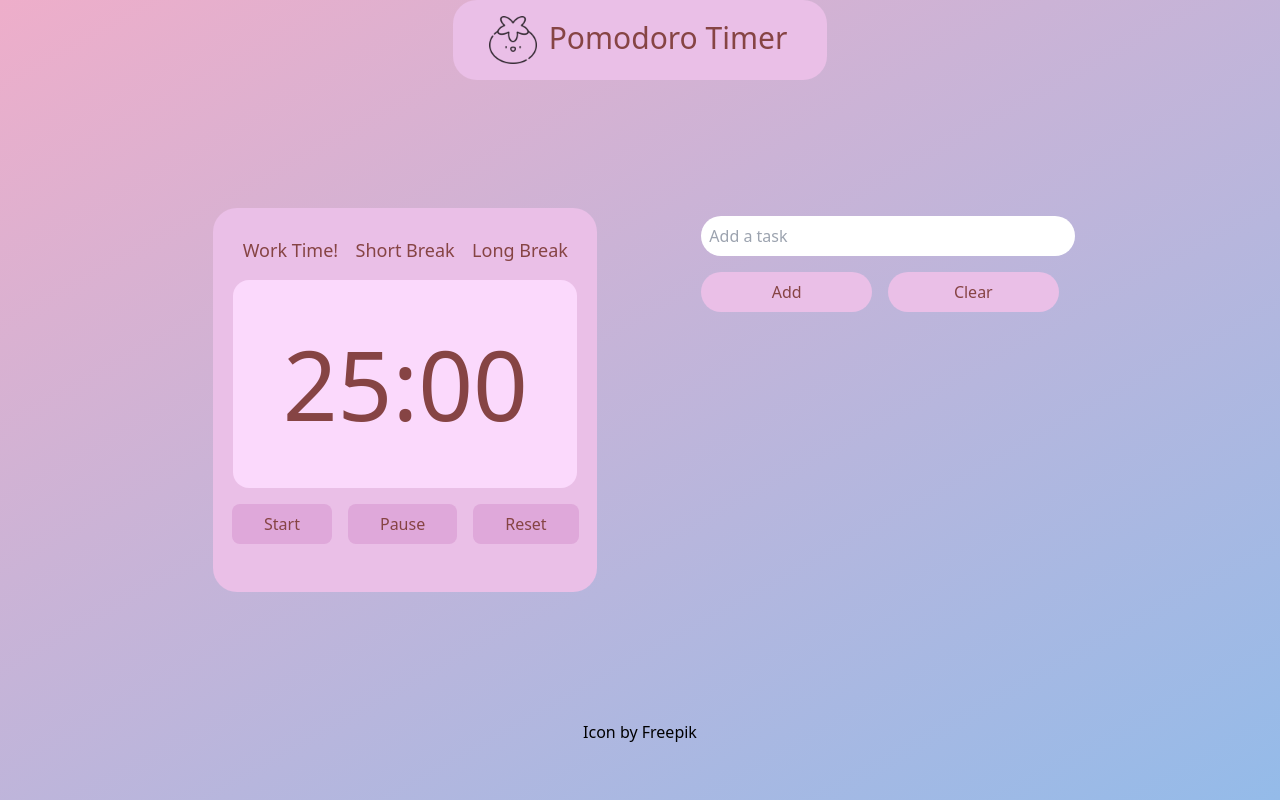
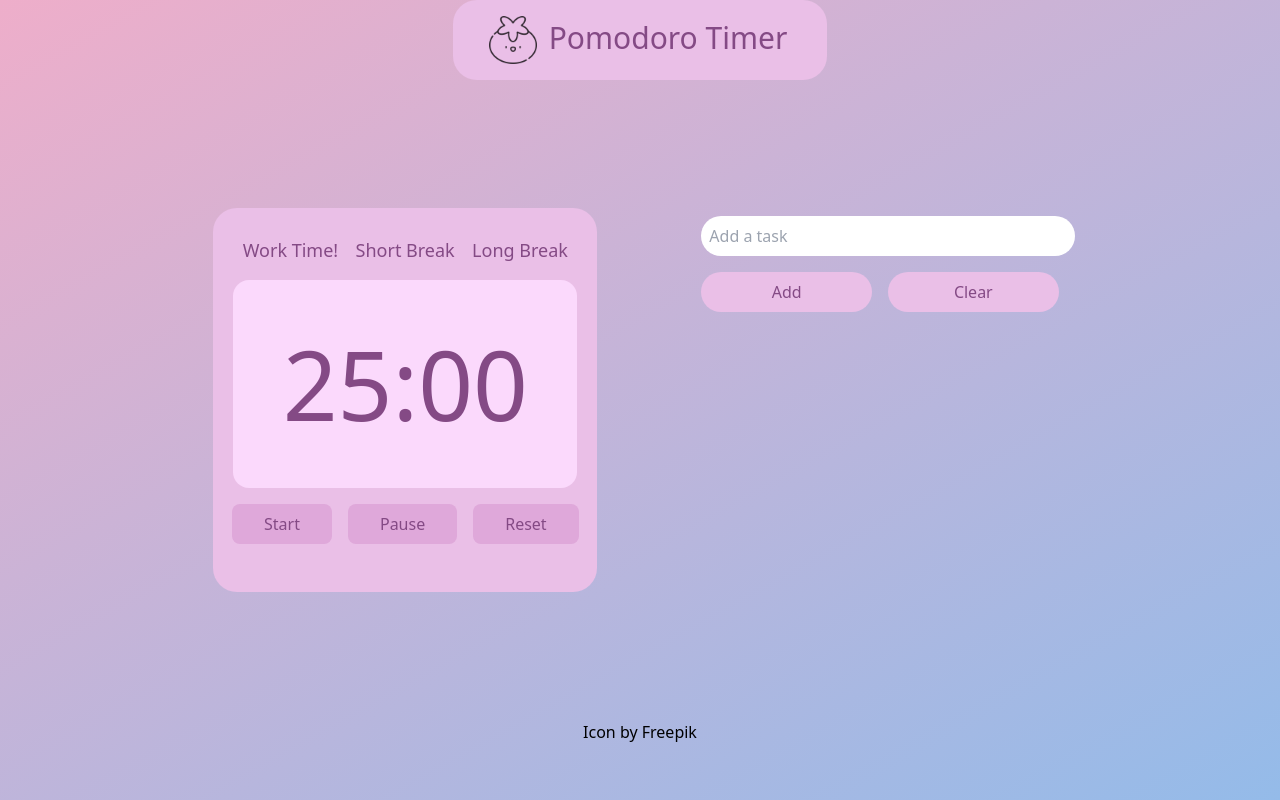
Before and after one commit to LalaSmack/Pomodoro-web, a website: page src/index.html in a window 1280 px wide. Drawn offline with nearby package versions, Linux system fonts and the light colour scheme; files that its build step writes are made by us from their sources.

Commit message:
adjusted colours

```diff
--- a/src/input.css
+++ b/src/input.css
@@ -6,7 +6,7 @@
     --pomodoro-bg: #FECFCF;
     --pomodoro-pr: #eabfe7;
     --pomodoro-sec: rgb(251 217 252);
-    --pomodoro-txt: #864444;
+    --pomodoro-txt: rgb(132 74 133);
     --gradient-start: rgba(238,174,202,1);
     --gradient-end: rgba(148,187,233,1);
     --shadow:  rgb(223, 168, 218);
@@ -33,7 +33,7 @@
 
 
 body{
-    background: var(--shadow);
+    /* background: var(--shadow); */
     background: linear-gradient(151deg, var(--gradient-start) 0%, var(--gradient-end) 100%);
     background-repeat: no-repeat;
     min-height: 100vh;
@@ -47,6 +47,10 @@ ul li{
     border-radius: 1.5rem;
     background-color: var(--pomodoro-pr);
     color: var(--pomodoro-txt);
+}
+
+li:hover{
+    background-color: var(--shadow);
 }
 
 #buttons button:hover{
--- a/tailwind.config.js
+++ b/tailwind.config.js
@@ -10,7 +10,7 @@ module.exports = {
         'pomodoro-bg': '#FECFCF',
         'pomodoro-pr': '#eabfe7',
         'pomodoro-sec': '#fbd9fc',
-        'pomodoro-txt': '#864444',
+        'pomodoro-txt': '#844a85',
         'shadow': '#dfa8da',
       },
       fontFamily: {
```
